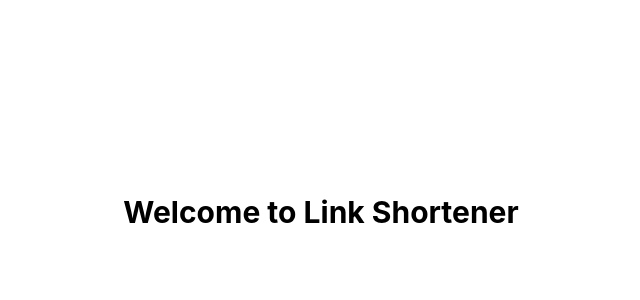
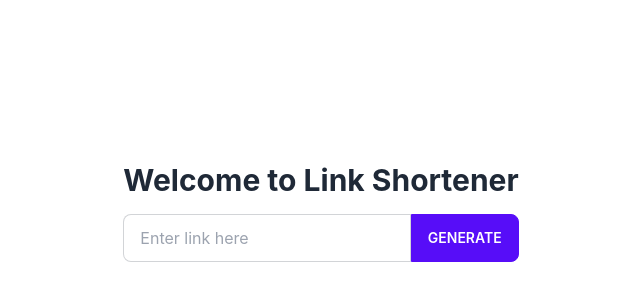
Before and after one commit to nghanyi/link-shortener-nextjs, a Next.js app: page / in a window 1280 px wide. Shown: the part 188-488 px from the top of the page, without its empty margins (319-959 px from the left). Built offline with nearby package versions, Linux system fonts and the light colour scheme.

Commit message:
:art: setup ui

```diff
--- a/package.json
+++ b/package.json
@@ -10,10 +10,12 @@
     },
     "dependencies": {
         "@prisma/client": "4.1.1",
+        "daisyui": "^2.22.0",
         "nanoid": "^4.0.0",
         "next": "12.2.3",
         "react": "18.2.0",
-        "react-dom": "18.2.0"
+        "react-dom": "18.2.0",
+        "react-toastify": "^9.0.7"
     },
     "devDependencies": {
         "@types/node": "^18.6.3",
--- /dev/null
+++ b/src/components/Toast.jsx
@@ -0,0 +1,7 @@
+import React from 'react'
+import { ToastContainer } from 'react-toastify'
+import "react-toastify/dist/ReactToastify.css";
+
+const Toast = () => (<ToastContainer autoClose={1000} theme="colored" />)
+
+export default Toast
--- a/src/pages/index.tsx
+++ b/src/pages/index.tsx
@@ -1,14 +1,56 @@
 import type { NextPage } from 'next'
-import Head from 'next/head'
-import Image from 'next/image'
-import styles from '../styles/Home.module.css'
+import { ChangeEvent, Fragment, useState } from 'react'
+import { toast } from 'react-toastify';
+import Toast from '../components/Toast';
 
 const Home: NextPage = () => {
+
+  const [longUrl, setLongUrl] = useState('');
+  const [shortUrl, setShortUrl] = useState('');
+
+  const handleLongUrlChange = (e: ChangeEvent<HTMLInputElement>) => {
+    setLongUrl(e.target.value);
+  }
+
+  const handleGenerateShortLink = () => {
+    setShortUrl(longUrl);
+  }
+
+  const handleCopyLink = () => {
+    navigator.clipboard.writeText(shortUrl);
+    toast.info("Link copied to clipboard");
+  }
+
+  const handleReset = () => {
+    setLongUrl('');
+    setShortUrl('');
+  }
+
   return (
     <div className='flex h-screen'>
-      <div className='m-auto'>
-        <h1 className='text-3xl font-bold'>Welcome to Link Shortener</h1>
+      <div className='m-auto space-y-4'>
+          <h1 className='text-3xl font-bold'>Welcome to Link Shortener</h1>
+          {!shortUrl && (
+            <div className='form-control w-full'>
+              <div className='input-group'>
+                <input type="text" placeholder='Enter link here' className='input input-bordered w-full' value={longUrl} onChange={handleLongUrlChange}/>
+                <button className='btn btn-primary' onClick={handleGenerateShortLink}>Generate</button>
+              </div>
+            </div>
+          )}
+          {shortUrl && (
+            <Fragment>
+              <div className='form-control w-full'>
+                <div className='input-group'>
+                  <input type="text" className='input input-bordered w-full' value={shortUrl} disabled/>
+                  <button className='btn btn-success' onClick={handleCopyLink}>Copy Link</button>
+                </div>
+              </div>
+              <button className="btn btn-info w-full" onClick={handleReset}>Reset</button>
+            </Fragment>
+          )}
       </div>
+      <Toast />
     </div>
   )
 }
--- a/tailwind.config.js
+++ b/tailwind.config.js
@@ -7,5 +7,5 @@ module.exports = {
     theme: {
         extend: {},
     },
-    plugins: [],
+    plugins: [require("daisyui")],
 };
```
Also changed, not shown: 1 other file (tests, documents, lock files or other folders).
